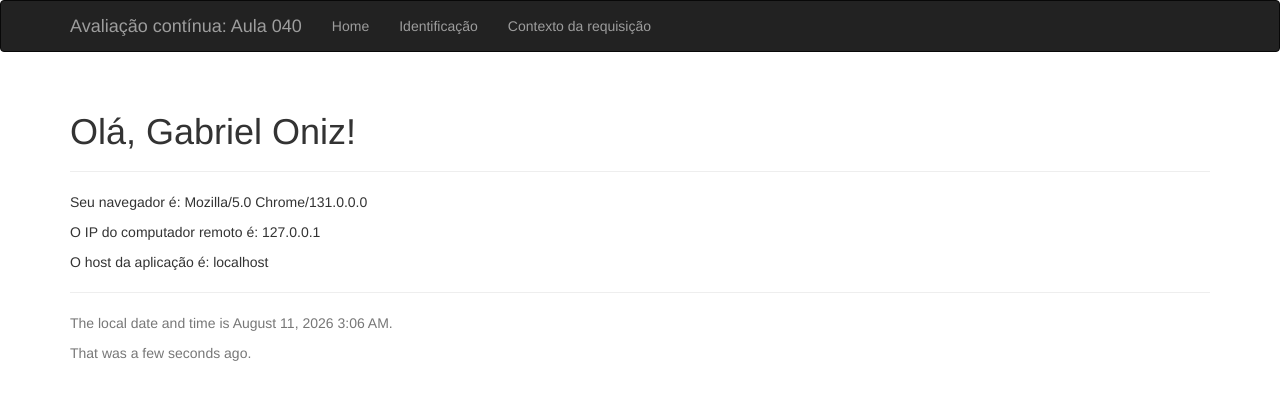
After one commit to GabrielOniz/flask, a Flask app: page /contextorequisicao in a window 1280 px wide. The commit adds this page. Shown: the top 400 px of the page. Run offline with Flask 3, Linux system fonts and the light colour scheme; some libraries are stand-ins or nearby versions.

Commit message:
Add files via upload

```diff
--- a/hello.py
+++ b/hello.py
@@ -1,17 +1,15 @@
 from datetime import datetime
+# Adicionado o "request" no import abaixo
 from flask import Flask, render_template, request
+from flask_bootstrap import Bootstrap
+from flask_moment import Moment
 
 app = Flask(__name__)
-
-# Inicializa as extensões para o visual e tempo do professor
-from flask_bootstrap import Bootstrap
-from flask_moment import Moment
 
 bootstrap = Bootstrap(app)
 moment = Moment(app)
 
 
-# --- ROTAS DE ERRO ---
 @app.errorhandler(404)
 def page_not_found(e):
     return render_template('404.html'), 404
@@ -22,44 +20,27 @@ def internal_server_error(e):
     return render_template('500.html'), 500
 
 
-# --- ROTAS DA APLICAÇÃO ---
-
-# 1. Página Inicial (Home)
 @app.route('/')
 def index():
-    # Passa o horário atual para o Flask-Moment trabalhar na página principal
-    return render_template('index.html', current_time=datetime.utcnow())
+     return render_template('index.html', current_time=datetime.utcnow())
 
 
-# 2. Página de Identificação do Aluno (Aceita Nome, Prontuário e Instituição)
-@app.route('/user/<name>/<prontuario>/<institution>')
-def user(name, prontuario, institution):
-    # Envia os dados dinâmicos da URL direto para o template user.html
-    return render_template(
-        'user.html',
-        name=name,
-        prontuario=prontuario,
-        institution=institution
-    )
+@app.route('/user/<name>')
+def user(name):
+    return render_template('user.html', name=name)
 
-
-# 3. Página de Contexto da Requisição (Navegador, IP e Host)
 @app.route('/contextorequisicao')
 def contextorequisicao():
-    # Captura os dados do acesso do usuário através do objeto 'request'
     user_agent = request.headers.get('User-Agent')
     remote_addr = request.remote_addr
     host = request.host
 
-    # Envia os dados capturados para o template contexto.html
+    # Envia os dados estruturados e o horário atual para o template
     return render_template(
         'contexto.html',
+        name="Gabriel Oniz",
         user_agent=user_agent,
         remote_addr=remote_addr,
         host=host,
         current_time=datetime.utcnow()
     )
-
-
-if __name__ == '__main__':
-    app.run(debug=True)
--- a/templates/base.html
+++ b/templates/base.html
@@ -18,12 +18,10 @@
                 <span class="icon-bar"></span>
                 <span class="icon-bar"></span>
             </button>
-            <!-- Título alterado para o padrão do professor -->
             <a class="navbar-brand" href="/">Avaliação contínua: Aula 040</a>
         </div>
         <div class="navbar-collapse collapse">
             <ul class="nav navbar-nav">
-                <!-- Links adicionados com as rotas que criamos -->
                 <li><a href="/">Home</a></li>
                 <li><a href="/user/Gabriel Oniz/PT3019781/IFSP">Identificação</a></li>
                 <li><a href="/contextorequisicao">Contexto da requisição</a></li>
--- /dev/null
+++ b/templates/contexto.html
@@ -0,0 +1,22 @@
+{% extends "base.html" %}
+
+{% block page_content %}
+<div class="page-header">
+    <h1>Olá, {{ name }}!</h1>
+</div>
+
+<div class="content-data">
+    <p>Seu navegador é: {{ user_agent }}</p>
+    <p>O IP do computador remoto é: {{ remote_addr }}</p>
+    <p>O host da aplicação é: {{ host }}</p>
+</div>
+
+<hr>
+
+<div class="time-data text-muted">
+    {% if current_time %}
+        <p>The local date and time is {{ moment(current_time).format('LLL') }}.</p>
+        <p>That was {{ moment(current_time).fromNow() }}.</p>
+    {% endif %}
+</div>
+{% endblock %}
--- a/templates/index.html
+++ b/templates/index.html
@@ -4,7 +4,7 @@
 
 {% block page_content %}
 <div class="page-header">
-    <h1>Hello World!</h1>
+    <h1>Dados da última atualização:</h1>
 </div>
 <p>The local date and time is {{ moment(current_time).format('LLL') }}.</p>
 <p>That was {{ moment(current_time).fromNow(refresh=True) }}.</p>
--- a/templates/user.html
+++ b/templates/user.html
@@ -6,4 +6,8 @@
 <div class="page-header">
     <h1>Hello, {{ name }}!</h1>
 </div>
+<div>
+    <h2>Prontuário: PT3019781</h2>
+    <h2>Instituição: IFSP</h2>
+</div>
 {% endblock %}
```
Also changed, not shown: templates/500.html (line endings or trailing spaces).
